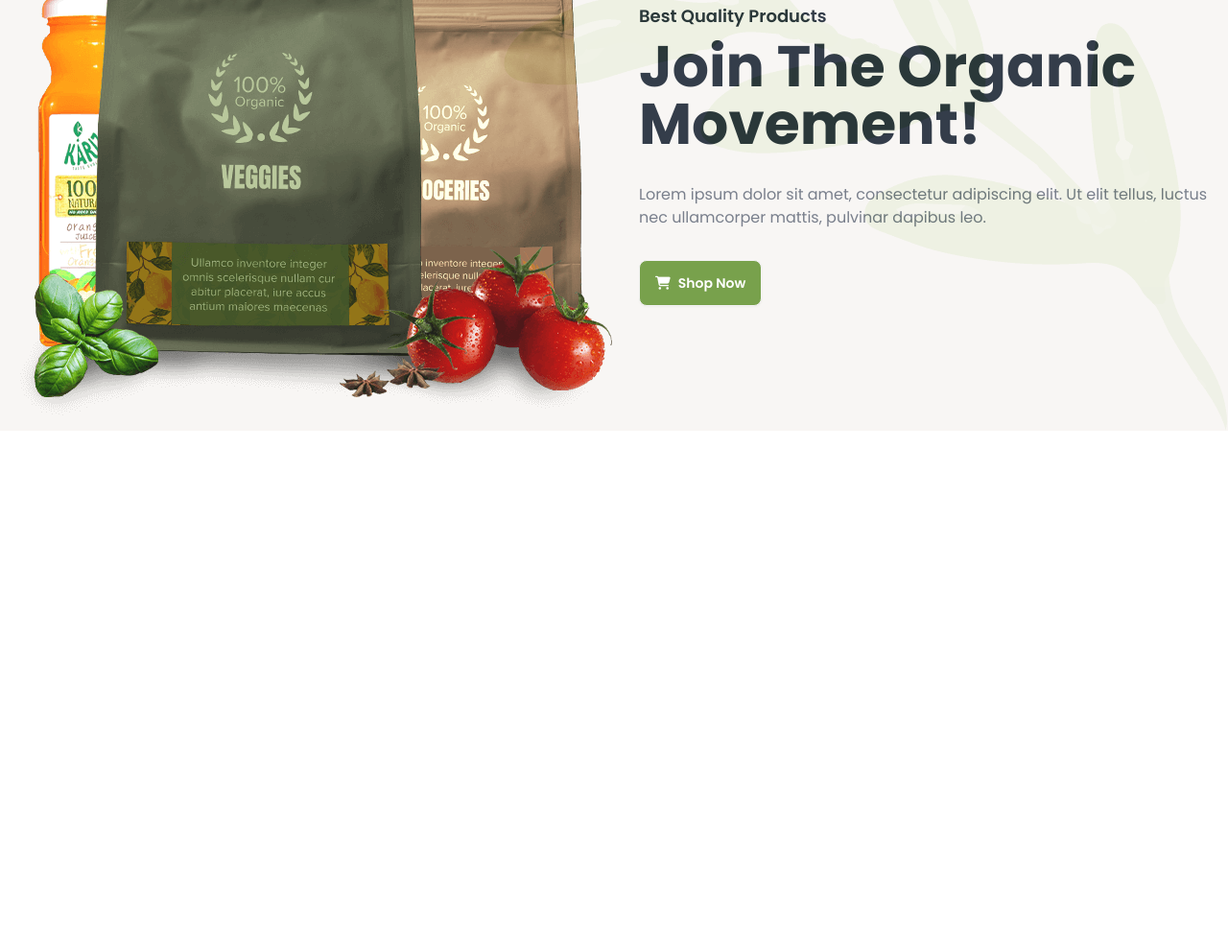
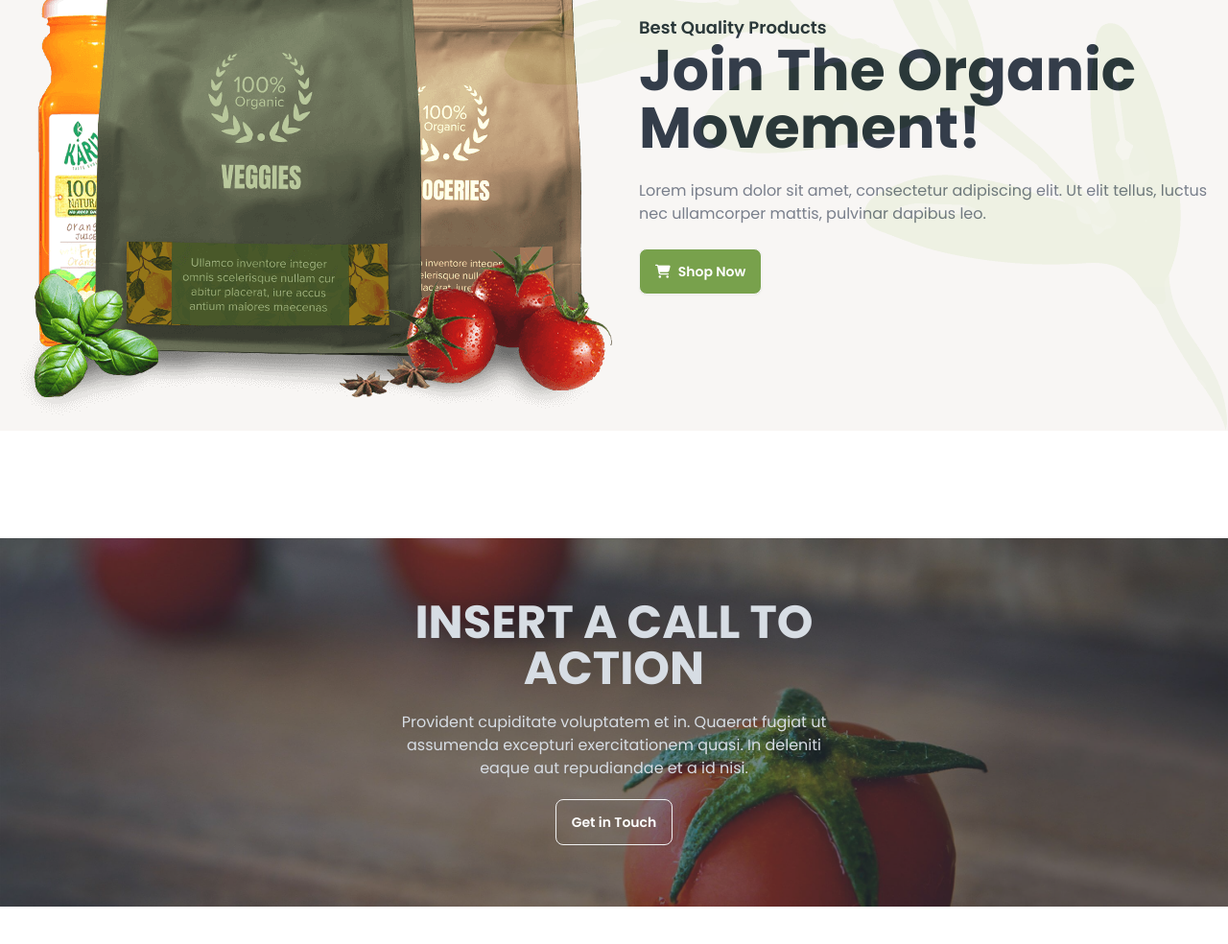
Before and after one commit to fahimbrew/organic-store-website, a plain HTML site: page index.html in a window 1280 px wide. Shown: the part 210-1194 px from the top of the page at 96% size. Before the commit the page ends 800 px from the top, so only its background shows below. Drawn offline with nearby package versions, Linux system fonts and the light colour scheme.

Commit message:
call to action has been added

```diff
--- a/index.html
+++ b/index.html
@@ -109,16 +109,19 @@
                 <div class="hero">
                     <div class="hero-content flex-col lg:flex-row">
                         <img src="images/bannerbg.png" class="" />
-                        <div class="space-y-2">
+                        <div>
+                            <div>
                                 <h5 class="text-lg font-semibold">Best Quality Products</h5>
                                 <h1 class="text-6xl font-bold">Join The Organic Movement!</h1>
                                 <p class="py-6 text-gray-500">
                                     Lorem ipsum dolor sit amet, consectetur adipiscing elit. Ut elit tellus, luctus nec
                                     ullamcorper mattis, pulvinar dapibus leo.
                                 </p>
-                            <button class="btn bg-accent text-white"><i class="fa-solid fa-cart-shopping"></i>
+                                <button class="btn bg-accent text-white hover:bg-primary"><i
+                                        class="fa-solid fa-cart-shopping"></i>
                                     Shop
                                     Now</button>
+                            </div>
                         </div>
                     </div>
                 </div>
@@ -142,6 +145,28 @@
 
 
     <main>
+        <!-- call to action starts -->
+        <section class="my-28">
+
+            <div class="hero h-96" style="background-image: url('images/call.jpg');">
+
+                <div class="hero-overlay bg-opacity-60"></div>
+                <div class="hero-content text-neutral-content text-center">
+                    <div class="max-w-md">
+                        <h1 class="mb-5 text-5xl font-bold uppercase">Insert a call to action</h1>
+                        <p class="mb-5">
+                            Provident cupiditate voluptatem et in. Quaerat fugiat ut assumenda excepturi
+                            exercitationem
+                            quasi. In deleniti eaque aut repudiandae et a id nisi.
+                        </p>
+                        <button class="btn bg-transparent text-white">Get in Touch</button>
+                    </div>
+                </div>
+
+            </div>
+
+        </section>
+        <!-- call to action ends -->
 
 
 
```
Lines whose indentation alone changed are shown as unchanged.
